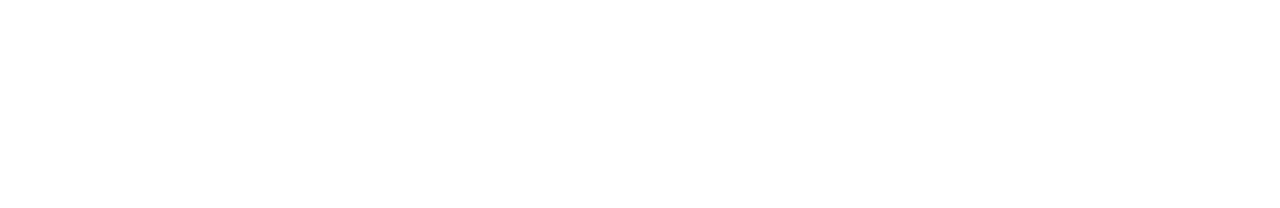
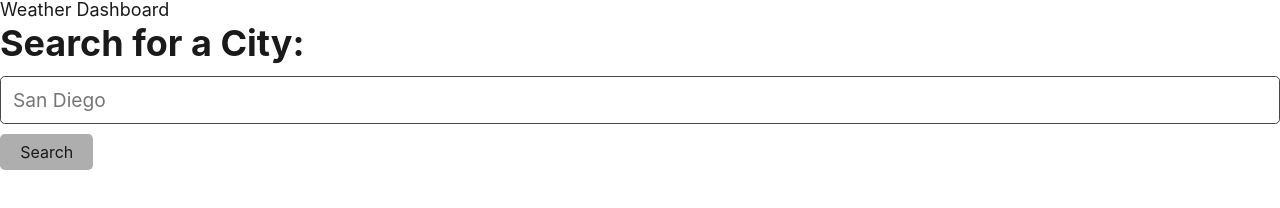
Before and after one commit to kylemoely/Weather-App, a plain HTML site: page index.html in a window 1280 px wide. Drawn offline with nearby package versions, Linux system fonts and the light colour scheme; files that its build step writes are made by us from their sources.

Commit message:
Made header and sidebar in html

```diff
--- a/index.html
+++ b/index.html
@@ -3,12 +3,20 @@
 
 <head>
   <meta charset="UTF-8" />
-  <title>jQuery Pizza</title>
+  <title>Weather App</title>
   <link rel="stylesheet" type="text/css" href="./assets/css/jass.css">
   <link rel="stylesheet" type="text/css" href="./assets/css/style.css">
 </head>
 
 <body>
+    <header>Weather Dashboard</header>
+    <sidebar>
+        <form id = "city-form">
+            <h1>Search for a City:</h1>
+            <input type="text" name="city-name" placeholder="San Diego" class="form-input" />
+            <button class="btn">Search</button>
+        </form>
+    </sidebar>
 
 
     <script src="https://code.jquery.com/jquery-3.5.1.min.js"></script>
```
